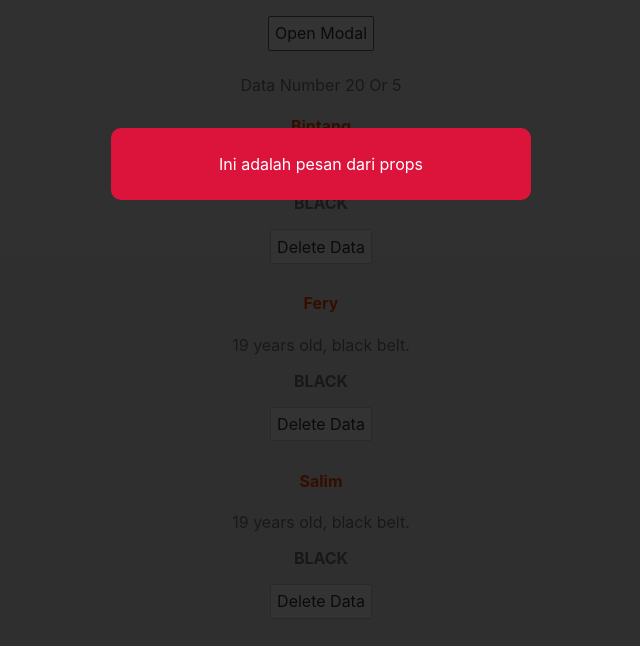
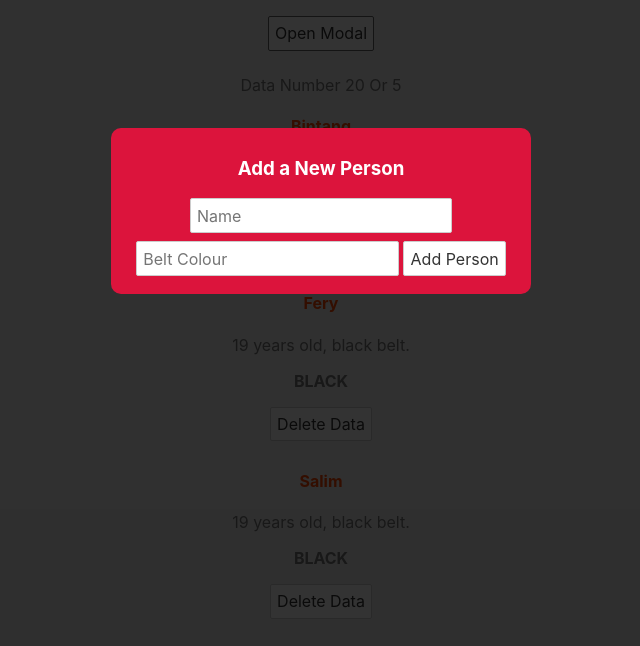
Before and after one commit to M-BintangR/belajar-svelte, a Svelte app: page / in a window 1280 px wide. Both pictures are taken after a click on the button "Open Modal". Shown: the top 646 px of the page, without its empty margins (319-959 px from the left). Built offline with nearby package versions, Linux system fonts and the light colour scheme.

Commit message:
slots ✅

```diff
--- a/src/App.svelte
+++ b/src/App.svelte
@@ -10,13 +10,23 @@
 </script>
 
 <main>
-  <button on:click|once={openModal}>Open Modal</button>
+  <button on:click={openModal}>Open Modal</button>
   <Modal
     message="Ini adalah pesan dari props"
     isPromo={true}
     {showModal}
     on:click={openModal}
-  />
+  >
+    <div slot="title">
+      <h3>Add a New Person</h3>
+    </div>
+
+    <form action="">
+      <input type="text" placeholder="Name" />
+      <input type="text" placeholder="Belt Colour" />
+      <button>Add Person</button>
+    </form>
+  </Modal>
   <Latihan />
 </main>
 
--- a/src/Modal.svelte
+++ b/src/Modal.svelte
@@ -7,7 +7,8 @@
 {#if showModal}
   <div class="backdrop" on:click|self>
     <div class="modal" class:promo={isPromo}>
-      <p>{message}</p>
+      <slot name="title" />
+      <slot />
     </div>
   </div>
 {/if}
```
